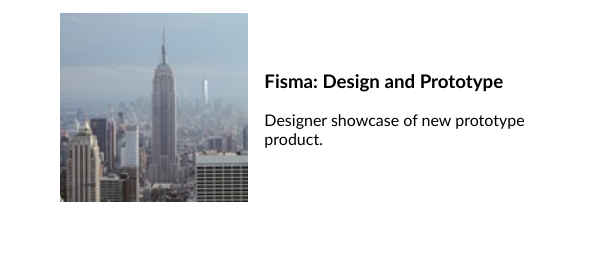
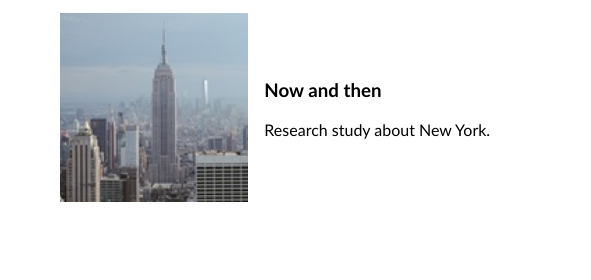
Before and after one commit to tjdanner/colmar-academy, a plain HTML site: page index.html in a window 1280 px wide. Shown: the part 2519-2799 px from the top of the page, 689-1280 px from the left. Drawn offline with Linux system fonts and the light colour scheme.

Commit message:
Changed some HTML text to match wireframe.

```diff
--- a/index.html
+++ b/index.html
@@ -142,8 +142,8 @@
             </div>
             <div class="thesisbox"> <img src="media\images\thesis-now-and-then.jpg" alt="">
                 <div>
-                    <h3>Fisma: Design and Prototype</h3>
-                    <p>Designer showcase of new prototype product.</p>
+                    <h3>Now and then</h3>
+                    <p>Research study about New York.</p>
                 </div>
             </div>
         </div>
```
